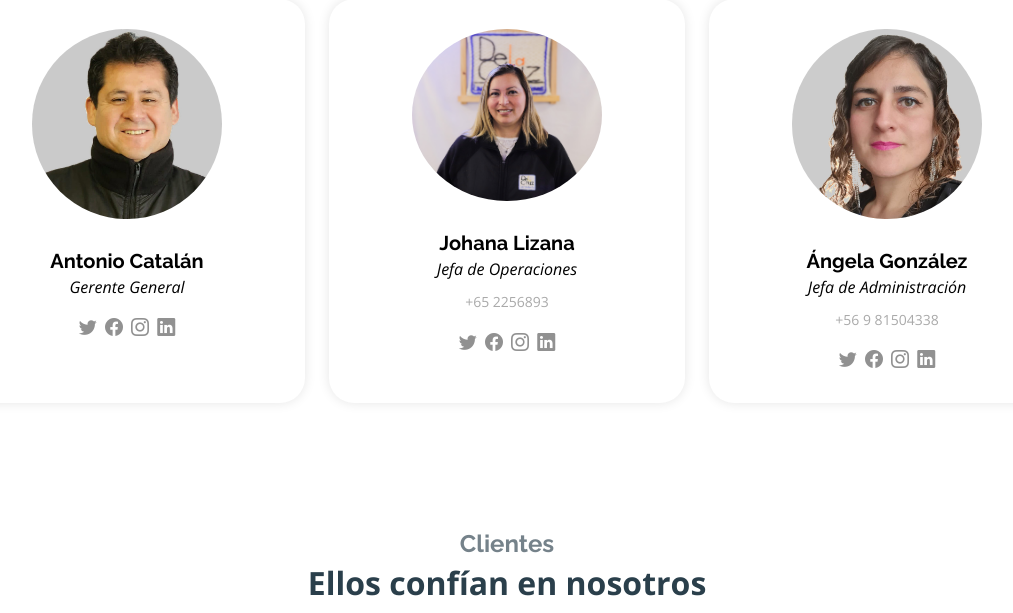
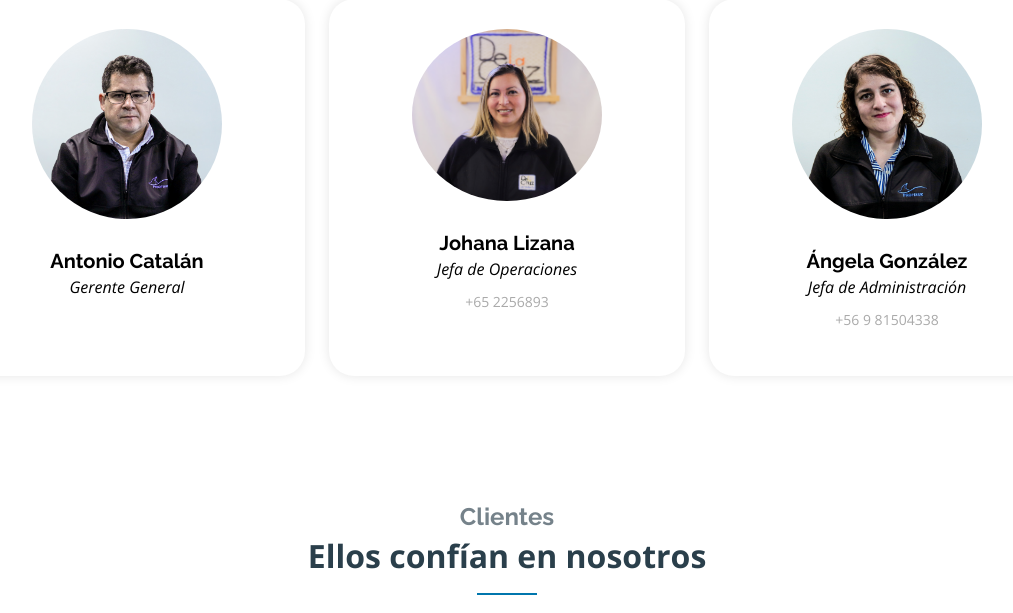
Before and after one commit to diegosanchez34/Lavanderia-Web, a Django app: page / in a window 1280 px wide. Shown: the part 4355-4968 px from the top of the page, without its empty margins (133-1146 px from the left). Run offline with Django 4.2, Linux system fonts and the light colour scheme; some libraries are stand-ins or nearby versions.

Commit message:
arreglos finales

```diff
--- a/app/static/app/css/style.css
+++ b/app/static/app/css/style.css
@@ -13,12 +13,12 @@
     }
 
     a {
-        color: #eb5d1e;
+        color: #0076ad;
         text-decoration: none;
     }
 
     a:hover {
-        color: #ef7f4d;
+        color: #10a9f0;
         text-decoration: none;
     }
 
@@ -1315,3 +1315,13 @@
     padding-top: 15px;
     font-size: 18px;
   }
+
+  .centrar {
+    text-align: center;
+  }
+
+  .centrar img {
+    max-width: 100%;
+    max-height: 100%;
+    display: inline-block;
+  }
--- a/app/templates/app/home.html
+++ b/app/templates/app/home.html
@@ -225,7 +225,7 @@
                             El gas con el que actualmente cuenta la instalación llega a través de cañerías controlado por medidor, y en caso de corte habilitamos 2 galones de 50 kilos, el que nos da una autonomía de 8 horas continuas de proceso.
                         </p>
                     </div>
-                    </div>
+                </div>
 
         </div>
         </section><!-- End Portfolio Section -->
@@ -296,12 +296,6 @@
                     <img src="{% static 'app/img/equipo/1.jpg' %}">
                     <h4>Antonio Catalán</h4>
                     <span>Gerente General</span>
-                    <div class="social">
-                    <a href=""><i class="bi bi-twitter"></i></a>
-                    <a href=""><i class="bi bi-facebook"></i></a>
-                    <a href=""><i class="bi bi-instagram"></i></a>
-                    <a href=""><i class="bi bi-linkedin"></i></a>
-                    </div>
                 </div>
                 </div>
 
@@ -311,12 +305,6 @@
                     <h4>Johana Lizana</h4>
                     <span>Jefa de Operaciones</span>
                     <p>+65 2256893</p>
-                    <div class="social">
-                    <a href=""><i class="bi bi-twitter"></i></a>
-                    <a href=""><i class="bi bi-facebook"></i></a>
-                    <a href=""><i class="bi bi-instagram"></i></a>
-                    <a href=""><i class="bi bi-linkedin"></i></a>
-                    </div>
                 </div>
                 </div>
 
@@ -326,12 +314,6 @@
                     <h4>Ángela González</h4>
                     <span>Jefa de Administración</span>
                     <p>+56 9 81504338</p>
-                    <div class="social">
-                    <a href=""><i class="bi bi-twitter"></i></a>
-                    <a href=""><i class="bi bi-facebook"></i></a>
-                    <a href=""><i class="bi bi-instagram"></i></a>
-                    <a href=""><i class="bi bi-linkedin"></i></a>
-                    </div>
                 </div>
                 </div>
 
@@ -441,6 +423,10 @@
         <div class="container">
             <div class="row">
 
+            <div class="col-lg-3 col-md-6 footer-links">
+                <div class="centrar"><img src="{% static 'app/img/logo.png' %}" height="200px"></div>
+            </div>
+
             <div class="col-lg-3 col-md-6 footer-contact">
                 <h3>De La Cruz Lavandería</h3>
                 <p>
@@ -448,16 +434,6 @@
                     <strong>Fono:</strong> +65 2256893<br>
                     <strong>Correo:</strong> delacruzlavanderia@gmail.com<br>
                 </p>
-            </div>
-
-            <div class="col-lg-3 col-md-6 footer-links">
-                <h4>Nuestros servicios</h4>
-                <ul>
-                <li><a class="nav-link scrollto " href="#services">Lavado</a></li>
-                <li><a class="nav-link scrollto " href="#services">Secado</a></li>
-                <li><a class="nav-link scrollto " href="#services">Confección</a></li>
-                <li><a class="nav-link scrollto " href="#services">Arriendo de ropa</a></li>
-                </ul>
             </div>
 
             <div class="col-lg-3 col-md-6 footer-links">
--- a/colores.txt
+++ b/colores.txt
@@ -2,5 +2,6 @@
 gris letras: rgb(75, 75, 75)
 fondo azul: f0faff
 azul iconos: 0076ad
+azul claro: 10a9f0
 azul oscuro resaltado: 004f74
 naranjo: ff8a21
```
Also changed, not shown: app/static/app/img/equipo/1.jpg, app/static/app/img/equipo/2.jpg, app/static/app/img/equipo/3.jpg, app/static/app/img/equipo/IMG_0773 (1).JPG (added), 1 other file.
